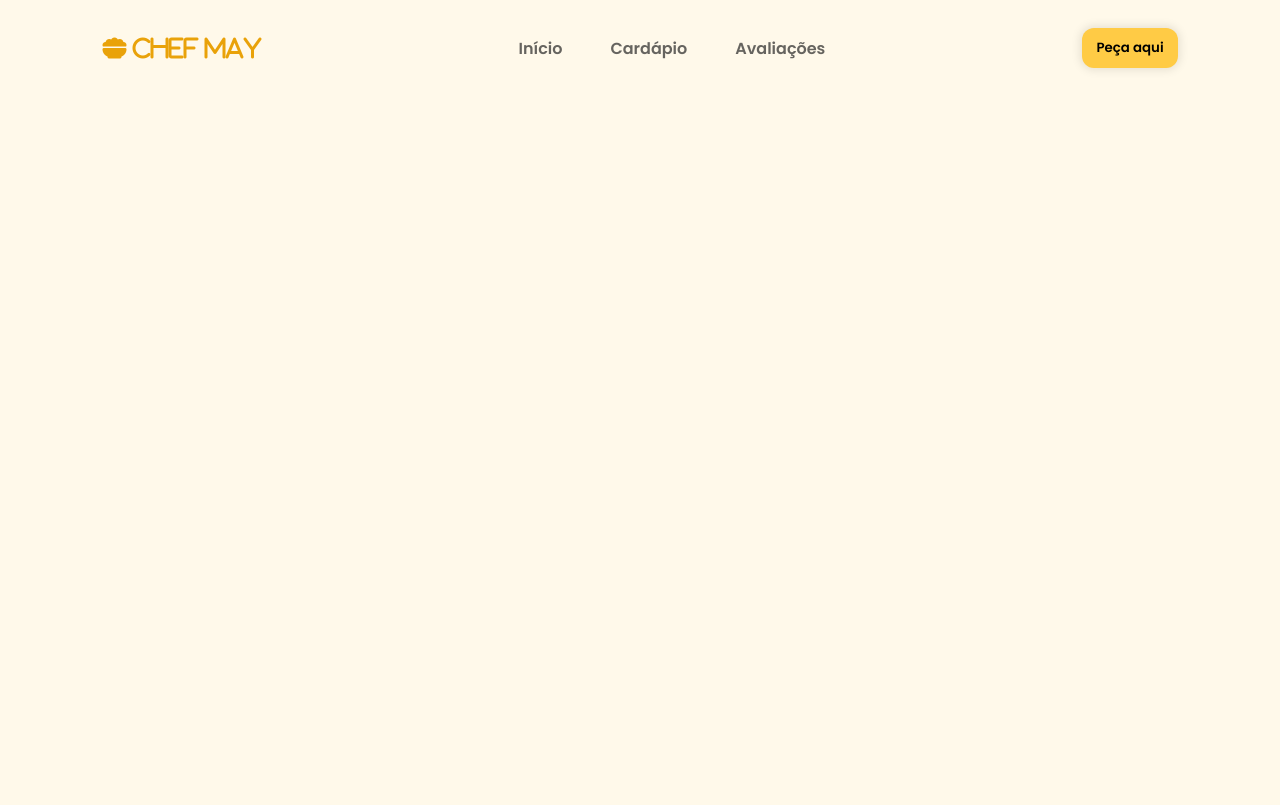
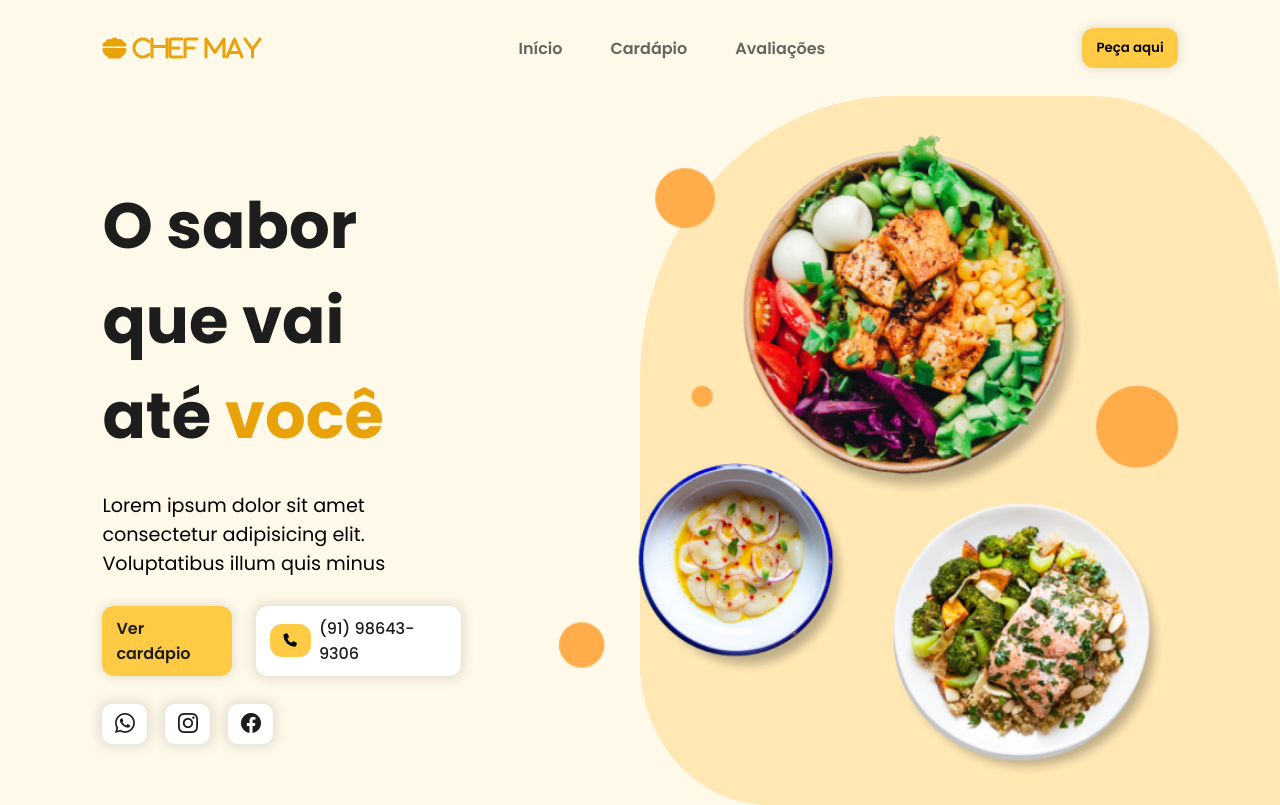
Before and after one commit to wesomelo97/chef-may, a plain HTML site: page index.html in a window 1280 px wide. Drawn offline with nearby package versions, Linux system fonts and the light colour scheme.

Commit message:
Criação do main e do hero

```diff
--- a/css/main.css
+++ b/css/main.css
@@ -73,3 +73,106 @@ header {
         text-align: center;
     }
 }
+
+/* CONFIGURANDO O MAIN */
+#home {
+    display: flex;
+    min-height: calc(100vh - 91px);
+    position: relative;
+}
+
+#cta {
+    width: 35%;
+    display: flex;
+    flex-direction: column;
+    gap: 28px;
+    margin-top: 5%;
+}
+
+#cta .title {
+    font-size: 4rem;
+    color: #1d1d1d;
+}
+
+#cta .title span {
+    color: #e9a209;
+}
+
+#cta .description {
+    font-size: 1.2rem;
+}
+
+#cta_buttons {
+    display: flex;
+    gap: 24px;
+}
+
+#cta_buttons a {
+    text-decoration: none;
+    color: #1d1d1d;
+}
+
+#phone_button {
+    display: flex;
+    gap: 8px;
+    align-items: center;
+    background-color: #ffffff;
+    padding: 8px 14px;
+    font-weight: 500;
+    box-shadow: 0px 0px 12px 4px rgba(0, 0, 0, 0.1);
+    border-radius: 12px;
+}
+
+#phone_button button {
+    box-shadow: none;
+}
+
+#banner {
+    display: flex;
+    align-items: start;
+    justify-content: end;
+    width: 70%;
+    z-index: 2;
+}
+
+#banner img {
+    height: 100%;
+    width: fit-content;
+}
+
+.shape {
+    background-color: #ffe8b4;
+    width: 50%;
+    height: 100%;
+    position: absolute;
+    border-radius: 40% 30% 0% 20%;
+    top: 0;
+    right: 0;
+    z-index: 1;
+}
+
+/* CONFIGURANDO O MAIN MOBILE */
+@media screen and (max-width: 1170px) {
+    #home {
+        height: 100%;
+        padding-top: 0px;
+    }
+
+    #banner,
+    #banner img,
+    #home .shape {
+        display: none;
+    }
+
+    #cta {
+        width: 100%;
+        text-align: center;
+        align-items: center;
+    }
+}
+
+@media screen and (max-width: 450px) {
+    #phone_button button {
+        display: none;
+    }
+}
--- a/css/style.css
+++ b/css/style.css
@@ -9,6 +9,11 @@
 
 body {
     background-color: #fff9ea;
+
+}
+
+section {
+    padding: 28px 8%;
 }
 
 .btn-default {
@@ -28,3 +33,27 @@ body {
 .btn-default:hover {
     background-color: #f8d477;
 }
+
+.social-media-buttons {
+    display: flex;
+    gap: 18px;
+}
+
+.social-media-buttons a {
+    display: flex;
+    align-items: center;
+    justify-content: center;
+    width: 45px;
+    height: 40px;
+    background-color: #fff;
+    font-size: 1.25rem;
+    border-radius: 10px;
+    text-decoration: none;
+    color: #1d1d1d;
+    box-shadow: 0px 0px 12px 4px rgba(0, 0, 0, 0.1);
+    transition: box-shadow .3s ease;
+}
+
+.social-media-buttons a:hover {
+    box-shadow: 0px 0px 12px 8px rgba(0, 0, 0, 0.1);
+}
--- a/index.html
+++ b/index.html
@@ -55,6 +55,54 @@
         </div>
     </header>
 
+    <main id="content">
+        <section id="home">
+            <div class="shape">
+
+            </div>
+            <div id="cta">
+                <h1 class="title">
+                  O sabor que vai até
+                  <span>você</span>
+                </h1>
+                <p class="description">
+                    Lorem ipsum dolor sit amet consectetur adipisicing elit. Voluptatibus illum quis minus
+                </p>
+
+                <div id="cta_buttons">
+                    <a href="" class="btn-default">
+                        Ver cardápio
+                    </a>
+                     <a href="tel:+55" id="phone_button">
+                        <button class="btn-default">
+                            <i class="fa-solid fa-phone"></i>
+                        </button>
+                        (91) 98643-9306
+                     </a>
+                </div>
+
+                <div class="social-media-buttons">
+                    <a href="">
+                        <i class="bi bi-whatsapp"></i>
+                    </a>
+                    <a href="">
+                        <i class="bi bi-instagram"></i>
+                    </a>
+                    <a href="">
+                        <i class="bi bi-facebook"></i>
+                    </a>
+                </div>
+
+            </div>
+
+
+
+            <div id="banner">
+                <img src="assents/images/hero.png" alt="Hero page">
+            </div>
+        </section>
+    </main>
+
     <script src="js/main.js"></script>
 </body>
 </html>
```
Also changed, not shown: assents/images/avatar.png (added), assents/images/chef.png (added), assents/images/dish.png (added), assents/images/dish2.png (added), assents/images/dish3.png (added), assents/images/dish4.png (added), assents/images/hero.png (added), assents/images/wave.svg (added).
